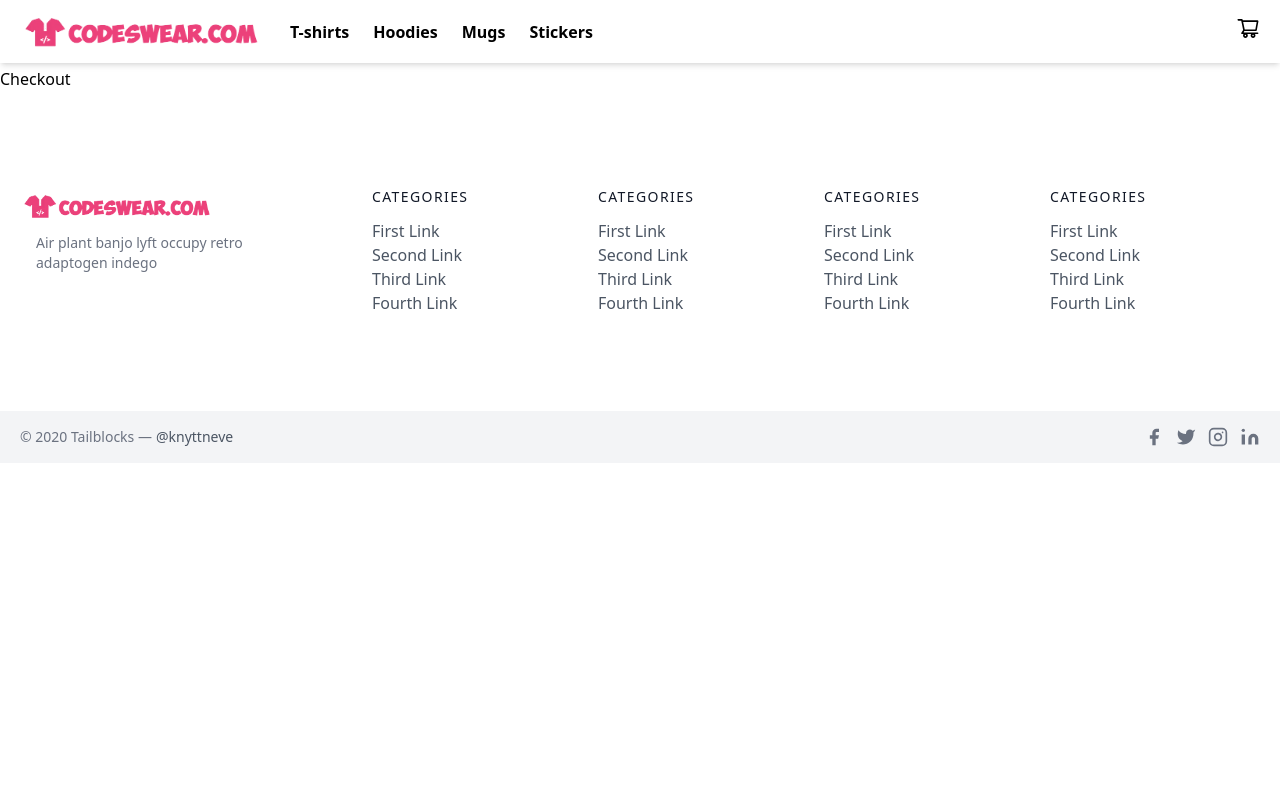
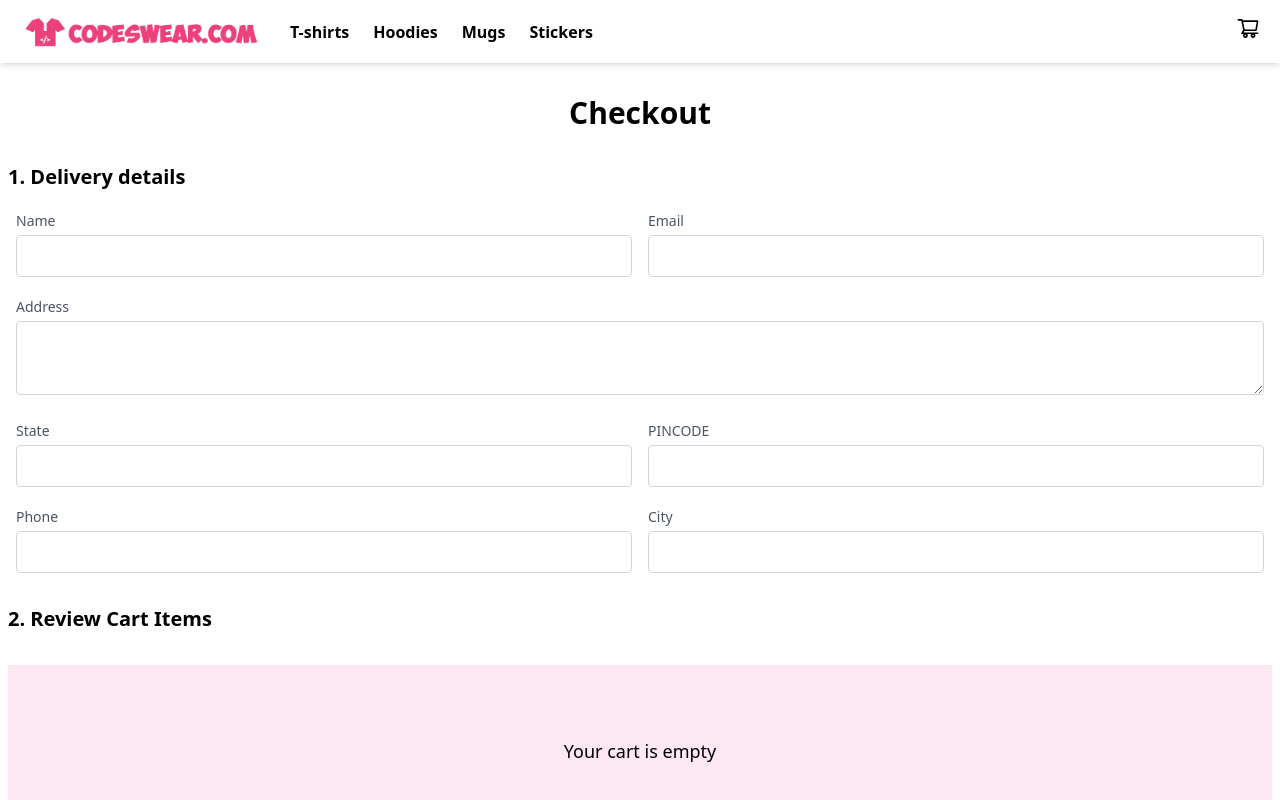
Before and after one commit to developeraaryan/codeswear, a Next.js app: page /checkout in a window 1280 px wide. Shown: the top 800 px of the page. Built offline with nearby package versions, Linux system fonts and the light colour scheme.

Commit message:
designing checkout page

```diff
--- a/components/Navbar.js
+++ b/components/Navbar.js
@@ -19,7 +19,7 @@
   }
   const ref = useRef()
   return (
-    <div className='flex flex-col md:flex-row md:justify-start justify-center items-center shadow-md mb-1 py-2'>
+    <div className='flex flex-col md:flex-row md:justify-start justify-center items-center shadow-md mb-1 py-2 sticky top-0 bg-white z-10 '>
       <div className="logo mx-5">
         <Link href={'/'}>
           <Image src='/codeswear.png' alt='codeswear logo' width={250} height={40} />
@@ -36,7 +36,7 @@
       <div onClick={toggleCart} className="cart absolute right-0 mx-5 md:top-4 cursor-pointer">
         <AiOutlineShoppingCart className=' text-3xl md:text-2xl' />
       </div>
-      <div ref={ref} className="w-72 h-full sideCart absolute top-0 right-0 bg-pink-100 py-2 px-8 p-10 transform transition-transform translate-x-full ">
+      <div ref={ref} className={`w-72 h-[100vh] sideCart absolute top-0 right-0 bg-pink-100 py-2 px-8 p-10 transform transition-transform ${Object.keys(cart).length !== 0 ? `translate-x-0` : `translate-x-full`}  `}>
         <h2 className='font-bold text-xl text-center'>Shoping Cart</h2>
         <span onClick={toggleCart} className="absolute top-5 right-2 cursor-pointer text-2xl text-pink-500">
           <AiFillCloseCircle />
@@ -57,8 +57,10 @@
             </li>
           })}
         </ol>
+        <div className="font-bold my-2">SubTotal : ₹{subTotal} </div>
+
         <div className="flex">
-          <button className="flex mr-2  text-white bg-pink-500 border-0 py-2 px-2 focus:outline-none hover:bg-pink-600 rounded text-sm"><BsFillBagCheckFill className='m-1' /> Checkout</button>
+          <Link href={'/checkout'}><button className="flex mr-2  text-white bg-pink-500 border-0 py-2 px-2 focus:outline-none hover:bg-pink-600 rounded text-sm"><BsFillBagCheckFill className='m-1' /> Checkout</button></Link>
           <button onClick={clearCart} className="flex mr-2  text-white bg-pink-500 border-0 py-2 px-2 focus:outline-none hover:bg-pink-600 rounded text-sm">Clear Cart</button>
         </div>
 
--- a/pages/_app.js
+++ b/pages/_app.js
@@ -9,6 +9,7 @@
     try {
       if (localStorage.getItem('cart')) {
         setCart(JSON.parse(localStorage.getItem('cart')))
+        saveCart(JSON.parse(localStorage.getItem('cart')))
       }
     } catch (error) {
       console.error(error);
--- a/pages/checkout.js
+++ b/pages/checkout.js
@@ -1,8 +1,85 @@
+import Link from 'next/link'
 import React from 'react'
+import { AiFillMinusCircle, AiFillPlusCircle } from 'react-icons/ai'
+import { BsFillBagCheckFill } from 'react-icons/bs'
 
-const Checkout = () => {
+const Checkout = ({ cart, addToCart, removeFromCart, subTotal }) => {
   return (
-    <div>Checkout</div>
+    <div className='container px-2 sm:m-auto'>
+      <h1 className='font-bold text-3xl my-8 text-center'>Checkout</h1>
+      <h2 className="font-semibold text-xl my-4">1. Delivery details</h2>
+      <div className="mx-auto flex">
+        <div className="px-2 w-1/2" >
+          <div className="mb-4">
+            <label htmlFor="name" className="leading-7 text-sm text-gray-600">Name</label>
+            <input type="text" id="name" name="name" className="w-full bg-white rounded border border-gray-300 focus:border-indigo-500 focus:ring-2 focus:ring-indigo-200 text-base outline-none text-gray-700 py-1 px-3 leading-8 transition-colors duration-200 ease-in-out/" />
+          </div>
+        </div>
+        <div className="px-2 w-1/2" >
+          <div className="mb-4">
+            <label htmlFor="email" className="leading-7 text-sm text-gray-600">Email</label>
+            <input type="email" id="email" name="email" className="w-full bg-white rounded border border-gray-300 focus:border-indigo-500 focus:ring-2 focus:ring-indigo-200 text-base outline-none text-gray-700 py-1 px-3 leading-8 transition-colors duration-200 ease-in-out/" />
+          </div>
+        </div>
+      </div>
+      <div className="px-2 w-full" >
+        <div className="mb-4">
+          <label htmlFor="address" className="leading-7 text-sm text-gray-600">Address</label>
+          <textarea cols="30" rows="2" id="address" name="address" className="w-full bg-white rounded border border-gray-300 focus:border-indigo-500 focus:ring-2 focus:ring-indigo-200 text-base outline-none text-gray-700 py-1 px-3 leading-8 transition-colors duration-200 ease-in-out/" ></textarea>
+        </div>
+      </div>
+      <div className="mx-auto flex">
+        <div className="px-2 w-1/2" >
+          <div className="mb-4">
+            <label htmlFor="state" className="leading-7 text-sm text-gray-600">State</label>
+            <input type="text" id="State" name="State" className="w-full bg-white rounded border border-gray-300 focus:border-indigo-500 focus:ring-2 focus:ring-indigo-200 text-base outline-none text-gray-700 py-1 px-3 leading-8 transition-colors duration-200 ease-in-out/" />
+          </div>
+        </div>
+        <div className="px-2 w-1/2" >
+          <div className="mb-4">
+            <label htmlFor="pincode" className="leading-7 text-sm text-gray-600">PINCODE</label>
+            <input type="text" id="pincode" name="pincode" className="w-full bg-white rounded border border-gray-300 focus:border-indigo-500 focus:ring-2 focus:ring-indigo-200 text-base outline-none text-gray-700 py-1 px-3 leading-8 transition-colors duration-200 ease-in-out/" />
+          </div>
+        </div>
+      </div>
+      <div className="mx-auto flex">
+        <div className="px-2 w-1/2" >
+          <div className="mb-4">
+            <label htmlFor="phone" className="leading-7 text-sm text-gray-600">Phone</label>
+            <input type="phone" id="phone" name="phone" className="w-full bg-white rounded border border-gray-300 focus:border-indigo-500 focus:ring-2 focus:ring-indigo-200 text-base outline-none text-gray-700 py-1 px-3 leading-8 transition-colors duration-200 ease-in-out/" />
+          </div>
+        </div>
+        <div className="px-2 w-1/2" >
+          <div className="mb-4">
+            <label htmlFor="city" className="leading-7 text-sm text-gray-600">City</label>
+            <input type="text" id="city" name="city" className="w-full bg-white rounded border border-gray-300 focus:border-indigo-500 focus:ring-2 focus:ring-indigo-200 text-base outline-none text-gray-700 py-1 px-3 leading-8 transition-colors duration-200 ease-in-out/" />
+          </div>
+        </div>
+      </div>
+      <h2 className="font-semibold text-xl my-4">2. Review Cart Items</h2>
+      <div className=" sideCart  bg-pink-100  p-6 my-8  ">
+        <ol className='list-decimal font-semibold' >
+          {Object.keys(cart).length === 0 &&
+            <div className='my-12 text-lg text-center font-normal'>Your cart is empty</div>}
+          {Object.keys(cart).map((k) => {
+            return <li key={k}>
+              <div className="item flex my-5">
+                <div className='font-semibold'>
+                  {cart[k].name}
+                </div>
+                <div className='flex items-center justify-center w-1/3 font-semibold text-lg'>
+                  <AiFillMinusCircle onClick={() => { removeFromCart(k, 1, cart[k].price, cart[k].name, cart[k].size, cart[k].color) }} className='text-pink-500 cursor-pointer' /><span className='mx-2 text-sm'>{cart[k].qty}</span><AiFillPlusCircle onClick={() => { addToCart(k, 1, cart[k].price, cart[k].name, cart[k].size, cart[k].color) }} className='text-pink-500 cursor-pointer' />
+                </div>
+              </div>
+            </li>
+          })}
+        </ol>
+        <div className="font-bold">SubTotal : ₹{subTotal} </div>
+      </div>
+      <div className="mx-4">
+        <Link href={'/checkout'}><button className="flex mr-2  text-white bg-pink-500 border-0 py-2 px-2 focus:outline-none hover:bg-pink-600 rounded text-sm"><BsFillBagCheckFill className='m-1' /> Pay ₹{subTotal}</button></Link>
+      </div>
+    </div>
   )
 }
 
--- a/pages/tshirts.js
+++ b/pages/tshirts.js
@@ -7,7 +7,7 @@
 
       <section className="text-gray-600 body-font">
         <div className="container px-5 py-24 mx-auto">
-          <div className="flex flex-wrap -m-4">
+          <div className="flex flex-wrap -m-4 justify-center">
             <Link href={'/product/wear-the-code'} legacyBehavior><div className="lg:w-1/5 md:w-1/2 p-4 w-full cursor-pointer shadow-lg m-5">
               <a className="block relative  rounded overflow-hidden">
                 <img alt="ecommerce" className="m-auto  h-[30vh] md:h-[36vh]  block" src="https://m.media-amazon.com/images/I/71eUwDk8z+L._UX466_.jpg" />
```
